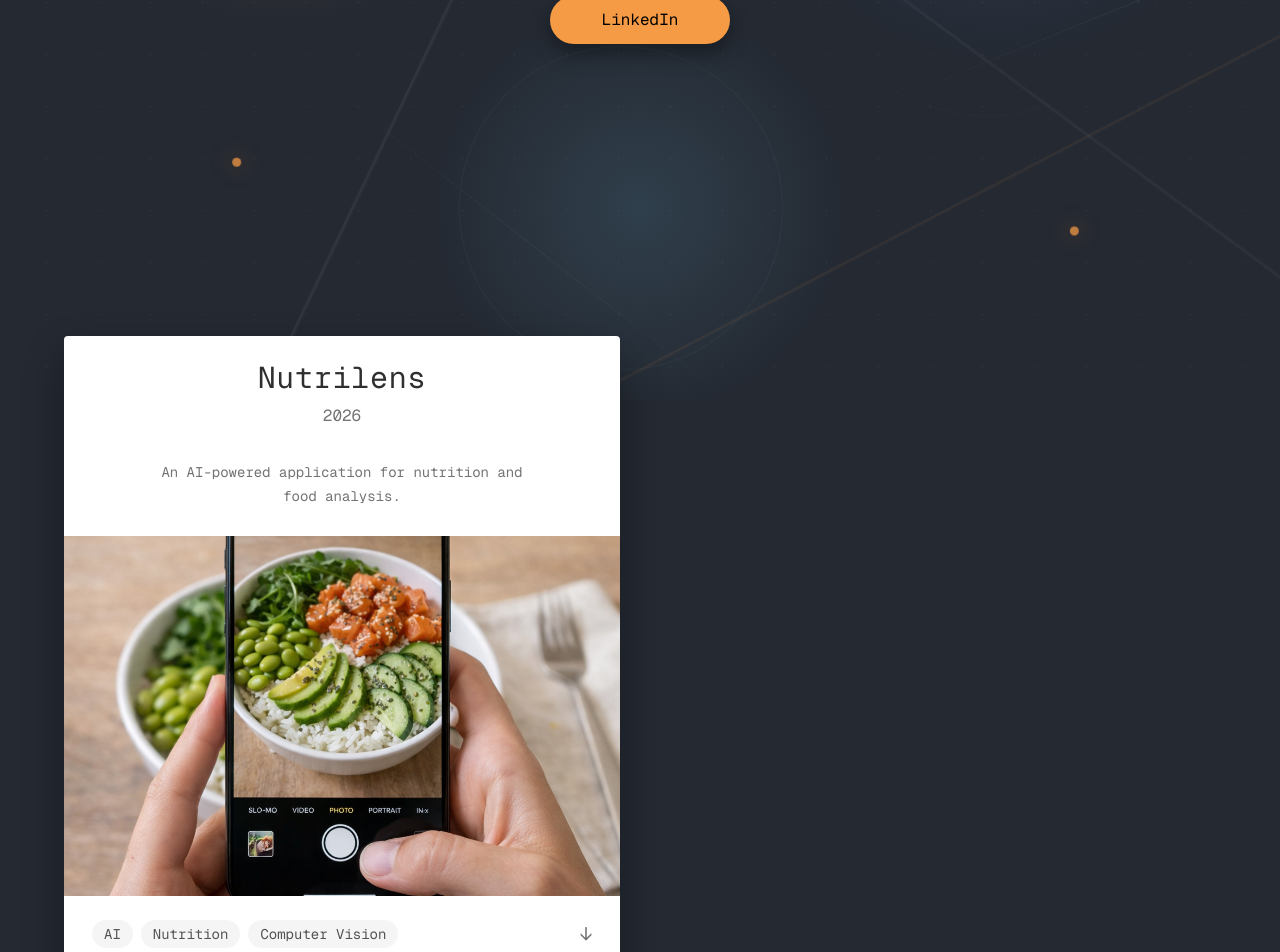
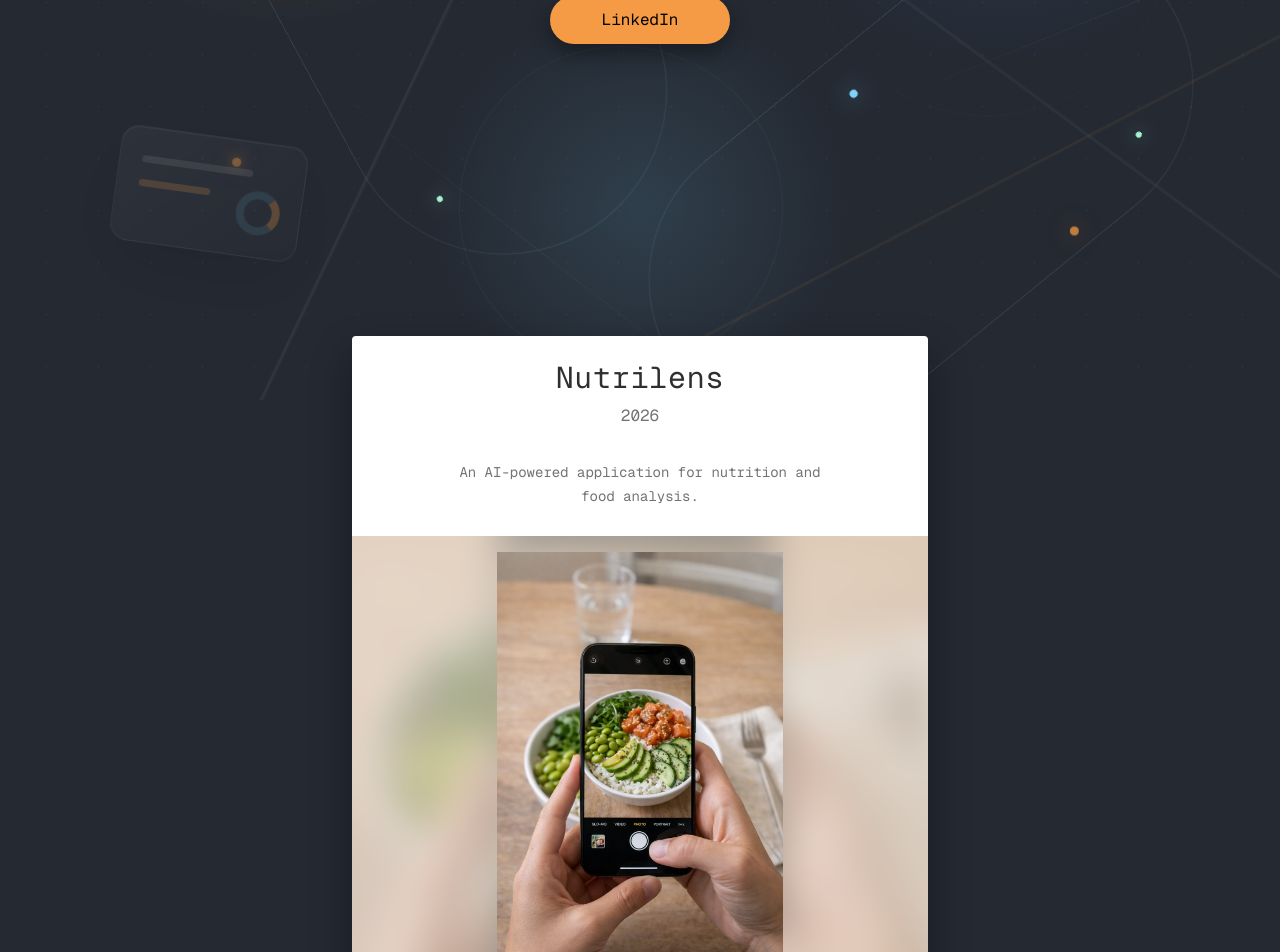
Before and after one commit to omriweinsteinPersonal/omriweinstein-website, a Next.js app: page / in a window 1280 px wide. Shown: the part 400-1352 px from the top of the page. Built offline with nearby package versions, Linux system fonts and the light colour scheme.

Commit message:
Polish project card and dynamic background

```diff
--- a/app/globals.css
+++ b/app/globals.css
@@ -58,7 +58,9 @@ html {
 
 .signal-ring,
 .signal-line,
-.signal-dot {
+.signal-dot,
+.venture-panel,
+.build-orbit {
   position: absolute;
   display: block;
   pointer-events: none;
@@ -154,6 +156,131 @@ html {
   animation-delay: -7s;
 }
 
+.nutrilens-photo-frame::before {
+  position: absolute;
+  inset: -24px;
+  content: "";
+  background-image: url("/nutrilens-scan.png");
+  background-position: center;
+  background-size: cover;
+  filter: blur(18px);
+  opacity: 0.38;
+  transform: scale(1.08);
+}
+
+.venture-panel {
+  width: 188px;
+  height: 116px;
+  border: 1px solid rgb(255 255 255 / 10%);
+  border-radius: 18px;
+  background:
+    linear-gradient(135deg, rgb(255 255 255 / 10%), rgb(255 255 255 / 3%)),
+    rgb(20 26 35 / 34%);
+  box-shadow:
+    inset 0 1px 0 rgb(255 255 255 / 10%),
+    0 24px 70px rgb(0 0 0 / 18%);
+  opacity: 0.46;
+  animation: panel-float 13s ease-in-out infinite;
+  backdrop-filter: blur(6px);
+}
+
+.venture-panel span {
+  position: absolute;
+  left: 22px;
+  height: 7px;
+  border-radius: 999px;
+  background: rgb(255 255 255 / 18%);
+}
+
+.venture-panel span:nth-child(1) {
+  top: 28px;
+  width: 112px;
+}
+
+.venture-panel span:nth-child(2) {
+  top: 52px;
+  width: 72px;
+  background: rgb(245 154 69 / 42%);
+}
+
+.venture-panel span:nth-child(3) {
+  right: 20px;
+  bottom: 22px;
+  left: auto;
+  width: 44px;
+  height: 44px;
+  border: 8px solid rgb(125 211 252 / 24%);
+  border-right-color: rgb(245 154 69 / 58%);
+  border-radius: 999px;
+  background: transparent;
+}
+
+.panel-one {
+  --panel-rotation: -7deg;
+
+  top: 16%;
+  right: 12%;
+  transform: rotate(-7deg);
+}
+
+.panel-two {
+  --panel-rotation: 8deg;
+
+  bottom: 18%;
+  left: 9%;
+  transform: rotate(8deg);
+  animation-delay: -5s;
+}
+
+.build-orbit {
+  border: 1px solid rgb(125 211 252 / 12%);
+  border-radius: 999px;
+  animation: orbit-turn 28s linear infinite;
+}
+
+.build-orbit::before,
+.build-orbit::after {
+  position: absolute;
+  content: "";
+  border-radius: 999px;
+}
+
+.build-orbit::before {
+  top: 12%;
+  left: 50%;
+  width: 8px;
+  aspect-ratio: 1;
+  background: #7dd3fc;
+  box-shadow: 0 0 22px rgb(125 211 252 / 70%);
+}
+
+.build-orbit::after {
+  right: 17%;
+  bottom: 16%;
+  width: 6px;
+  aspect-ratio: 1;
+  background: #a7f3d0;
+  box-shadow: 0 0 18px rgb(167 243 208 / 58%);
+}
+
+.orbit-one {
+  top: 28%;
+  left: 13%;
+  width: 44vw;
+  aspect-ratio: 1 / 0.58;
+  transform: rotate(-12deg);
+}
+
+.orbit-two {
+  right: 4%;
+  bottom: 8%;
+  width: 48vw;
+  aspect-ratio: 1 / 0.5;
+  transform: rotate(18deg);
+  animation-direction: reverse;
+  animation-duration: 36s;
+}
+
 @media (max-width: 640px) {
   .signal-line {
     width: 70vw;
@@ -165,6 +292,21 @@ html {
     width: 220px;
   }
 
+  .venture-panel {
+    width: 142px;
+    height: 88px;
+    opacity: 0.32;
+  }
+
+  .panel-one {
+    top: 10%;
+    right: -16%;
+  }
+
+  .panel-two {
+    bottom: 24%;
+    left: -18%;
+  }
 }
 
 @keyframes drift-lines {
@@ -225,3 +367,24 @@ html {
     transform: translate3d(18px, -22px, 0);
   }
 }
+
+@keyframes panel-float {
+  0%,
+  100% {
+    transform: translate3d(0, 0, 0) rotate(var(--panel-rotation, 0deg));
+  }
+
+  50% {
+    transform: translate3d(0, -18px, 0) rotate(var(--panel-rotation, 0deg));
+  }
+}
+
+@keyframes orbit-turn {
+  from {
+    rotate: 0deg;
+  }
+
+  to {
+    rotate: 360deg;
+  }
+}
--- a/app/page.tsx
+++ b/app/page.tsx
@@ -24,6 +24,18 @@ export default function Home() {
         <span className="signal-dot dot-two" />
         <span className="signal-dot dot-three" />
         <span className="signal-dot dot-four" />
+        <span className="venture-panel panel-one">
+          <span />
+          <span />
+          <span />
+        </span>
+        <span className="venture-panel panel-two">
+          <span />
+          <span />
+          <span />
+        </span>
+        <span className="build-orbit orbit-one" />
+        <span className="build-orbit orbit-two" />
       </div>
 
       <section className="relative z-10 flex min-h-[88svh] items-center justify-center px-6 py-20 text-center">
@@ -49,14 +61,14 @@ export default function Home() {
         <div className="mx-auto max-w-6xl">
           <h2 className="sr-only">Projects</h2>
 
-          <div className="grid gap-10 md:grid-cols-2">
+          <div className="grid justify-items-center gap-10">
             {projects.map((project) => (
               <a
                 key={project.name}
                 href={project.url}
                 target="_blank"
                 rel="noreferrer"
-                className="group overflow-hidden rounded bg-white text-[#2f2f2f] shadow-[0_18px_40px_rgba(0,0,0,0.32)] transition hover:-translate-y-1 hover:shadow-[0_24px_50px_rgba(0,0,0,0.42)]"
+                className="group w-full max-w-xl overflow-hidden rounded bg-white text-[#2f2f2f] shadow-[0_18px_40px_rgba(0,0,0,0.32)] transition hover:-translate-y-1 hover:shadow-[0_24px_50px_rgba(0,0,0,0.42)]"
               >
                 <div className="px-7 pb-7 pt-6 text-center">
                   <h3 className="font-mono text-3xl tracking-wide">
@@ -70,13 +82,14 @@ export default function Home() {
                   </p>
                 </div>
 
-                <div className="relative h-[360px] overflow-hidden bg-neutral-100">
+                <div className="nutrilens-photo-frame relative h-[420px] overflow-hidden bg-[#eee4d7] sm:h-[460px]">
                   <Image
                     src="/nutrilens-scan.png"
                     alt="Phone camera scanning a bowl of food"
                     fill
-                    sizes="(min-width: 768px) 50vw, 100vw"
-                    className="object-cover object-[50%_54%] transition duration-500 group-hover:scale-[1.03]"
+                    sizes="(min-width: 768px) 576px, calc(100vw - 48px)"
+                    unoptimized
+                    className="object-contain p-4 transition duration-500 group-hover:scale-[1.02]"
                   />
                 </div>
 
```
